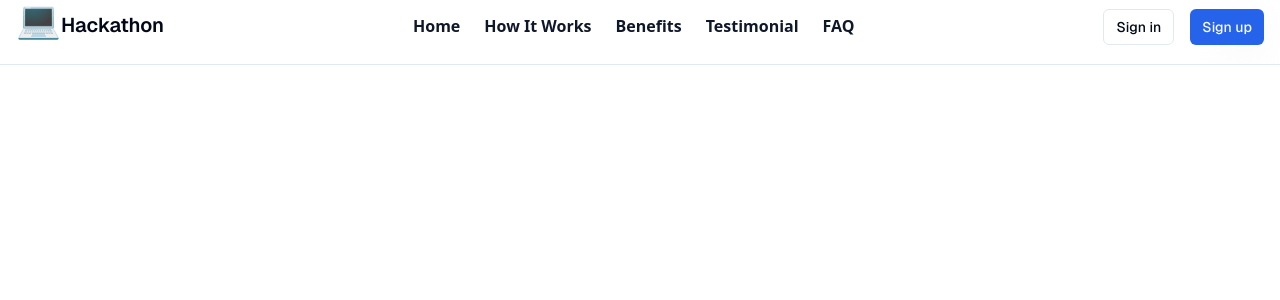
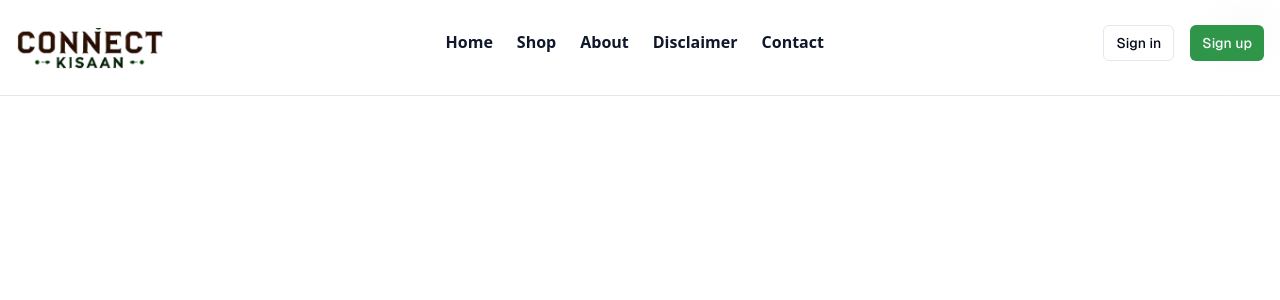
Before and after one commit to introvert-learnernb/hackathon-frontend, a Next.js app: page / in a window 1280 px wide. Shown: the top 300 px of the page. Built offline with nearby package versions, Linux system fonts and the light colour scheme.

Commit message:
Navbar Changed , Primary Color changed to Green , Navbar issue has solved

```diff
--- a/src/app/(app)/shop/page.jsx
+++ b/src/app/(app)/shop/page.jsx
@@ -73,12 +73,12 @@ const Shop = () => {
 
   return (
     <>
-      <div className="container px-5 bg-yellow-400 text-black w-full h-20 flex justify-center items-center font-bold text-3xl">
+      <div className=" px-5 bg-primary text-white w-full h-20 flex justify-center items-center font-bold text-3xl tracking-wide uppercase">
         Shop Page
       </div>
       <div className="main-container grid grid-cols-12 gap-8 px-6 py-8 bg-gray-50">
         <div className="col-span-3 bg-white rounded-lg shadow-md">
-          <h2 className="text-lg font-semibold text-yellow-400 mb-4 bg-black p-3 text-center w-full rounded-t-3xl">
+          <h2 className="text-lg font-semibold text-white mb-4 bg-primary p-3 text-center w-full rounded-t-3xl tracking-wider">
             Filters
           </h2>
           <Categories onCategoryChange={handleCategoryChange} />
@@ -93,7 +93,7 @@ const Shop = () => {
                 placeholder="Search products..."
                 value={searchTerm}
                 onChange={(e) => setSearchTerm(e.target.value)}
-                className="w-full p-3 border rounded-lg shadow focus:outline-none focus:ring-2 focus:ring-green-500"
+                className="w-full p-3 border rounded-lg shadow focus:outline-none focus:ring-2 focus:ring-primary"
               />
               <FaSearch className="absolute top-1/2 right-4 transform -translate-y-1/2 text-gray-400" />
             </div>
--- a/src/app/globals.css
+++ b/src/app/globals.css
@@ -61,7 +61,7 @@ p {
     --card-foreground: 222.2 84% 4.9%;
     --popover: 0 0% 100%;
     --popover-foreground: 222.2 84% 4.9%;
-    --primary: 221.2 83.2% 53.3%;
+    --primary: 135 52.4% 38.4%;
     --primary-foreground: 210 40% 98%;
     --secondary: 210 40% 96.1%;
     --secondary-foreground: 222.2 47.4% 11.2%;
--- a/src/app/layout.tsx
+++ b/src/app/layout.tsx
@@ -5,10 +5,11 @@ import { ThemeProvider } from "next-themes";
 import "./globals.css";
 import { ToastContainer } from "react-toastify";
 import "react-toastify/dist/ReactToastify.css";
+import Header from "@/components/homeComponents/header";
 
 export const metadata = {
-  title: "Hackathon frontend",
-  description: "Best hackathon prject",
+  title: "Connect किसान",
+  description: "KEC Hackathon 32 Hours",
 };
 
 export default function RootLayout({
@@ -29,6 +30,7 @@ export default function RootLayout({
           <div className="flex fixed right-4 top-4 z-10">
             <ThemeSwitcher />
           </div>
+          <Header />
           {children}
         </ThemeProvider>
       </body>
--- a/src/app/page.tsx
+++ b/src/app/page.tsx
@@ -4,7 +4,6 @@ import Hero from "@/components/homeComponents/hero";
 export default async function Index() {
   return (
     <>
-      <Header />
       <Hero />
     </>
   );
--- a/src/components/Home/categories.jsx
+++ b/src/components/Home/categories.jsx
@@ -33,7 +33,7 @@ const Categories = ({ onCategoryChange = () => {} }) => {
 
   return (
     <div className="categories bg-white p-4 rounded-lg ">
-      <h3 className="text-xl font-bold mb-4 pl-2 border-l-4 border-yellow-400">
+      <h3 className="text-xl font-bold mb-4 pl-2 border-l-4 border-primary">
         Product Categories
       </h3>
       <ul className="space-y-2">
--- a/src/components/Home/rating.jsx
+++ b/src/components/Home/rating.jsx
@@ -24,7 +24,7 @@ const Ratings = ({ onRatingSelect }) => {
 
   return (
     <div className="ratings bg-white p-4 rounded-lg mt-6">
-      <h3 className="text-xl font-semibold mb-4 pl-2 border-l-4 border-yellow-400">
+      <h3 className="text-xl font-semibold mb-4 pl-2 border-l-4 border-primary">
         Ratings
       </h3>
 
@@ -38,7 +38,7 @@ const Ratings = ({ onRatingSelect }) => {
               name="rating"
               value={stars}
               checked={selectedRating === stars}
-              className="h-4 w-4 text-green-500 border-gray-300 rounded focus:ring-green-500"
+              className="h-4 w-4 text-primary border-gray-300 rounded focus:ring-primary"
               onChange={() => handleRatingChange(stars)}
             />
             <label
@@ -47,7 +47,7 @@ const Ratings = ({ onRatingSelect }) => {
             >
               {Array.from({ length: 5 }, (_, starIndex) =>
                 starIndex < stars ? (
-                  <FaStar key={starIndex} className="text-yellow-400" />
+                  <FaStar key={starIndex} className="text-primary" />
                 ) : (
                   <FaRegStar key={starIndex} className="text-gray-300" />
                 )
@@ -58,7 +58,7 @@ const Ratings = ({ onRatingSelect }) => {
       </ul>
 
       <button
-        className="mt-8 bg-green-500 border-2 border-transparent text-white px-5 py-2 rounded-lg hover:bg-transparent hover:border-2 hover:border-green-500 hover:text-green-500 transition-all duration-300"
+        className="mt-8 bg-primary border-2 border-transparent text-white px-5 py-2 rounded-lg hover:bg-transparent hover:border-2 hover:border-primary hover:text-primary transition-all duration-300"
         onClick={handleClearFilter}
       >
         Clear Filter
--- a/src/components/homeComponents/header.tsx
+++ b/src/components/homeComponents/header.tsx
@@ -6,16 +6,24 @@ import { Menu } from "lucide-react";
 import { Button } from "@/components/ui/button";
 import { Sheet, SheetContent, SheetTrigger } from "@/components/ui/sheet";
 import AuthButton from "../extra/header-auth";
+import Image from "next/image";
 
 export default function Header() {
   const [isOpen, setIsOpen] = React.useState(false);
 
   return (
-    <header className="sticky top-0 z-50 w-full border-b bg-transparent backdrop-blur-[20px]">
+    <header className="sticky top-0 z-50 w-full border-b bg-transparent backdrop-blur-[20px] h-24 flex items-center justify-center">
       <div className="container mx-auto flex h-16 items-baseline justify-between px-4">
         <Link href="/" className="flex items-baseline">
-          <span className="h-8 text-4xl">💻</span>
-          <span className="text-xl font-semibold">Hackathon</span>
+          <span className="h-8 text-4xl">
+            <Image
+            alt="logo"
+            width={150}
+            height={150}
+            src={"/Logo.png"}
+            className="mt-3"
+            />
+          </span>
         </Link>
 
         {/* Desktop Navigation */}
@@ -27,28 +35,28 @@ export default function Header() {
             Home
           </Link>
           <Link
-            href="#how-it-works"
+            href="/shop"
             className="text-md font-semibold font-sans text-secondary-foreground hover:text-primary transition-colors"
           >
-            How It Works
+            Shop
           </Link>
           <Link
-            href="#benefits"
+            href="/about"
             className="text-md font-semibold font-sans text-secondary-foreground hover:text-primary transition-colors"
           >
-            Benefits
+            About
           </Link>
           <Link
-            href="#testimonials"
+            href="/disclaimer"
             className="text-md font-semibold font-sans text-secondary-foreground hover:text-primary transition-colors"
           >
-            Testimonial
+            Disclaimer
           </Link>
           <Link
-            href="#faq"
+            href="/contact"
             className="text-md font-semibold font-sans text-secondary-foreground hover:text-primary transition-colors"
           >
-            FAQ
+            Contact
           </Link>
         </nav>
 
@@ -80,32 +88,32 @@ export default function Header() {
                 Home
               </Link>
               <Link
-                href="#how-it-works"
+                href="/shop"
                 className="text-sm font-medium text-muted-foreground hover:text-primary transition-colors"
                 onClick={() => setIsOpen(false)}
               >
-                How It Works
+                Shop
               </Link>
               <Link
-                href="/benefits"
+                href="/about"
                 className="text-sm font-medium text-muted-foreground hover:text-primary transition-colors"
                 onClick={() => setIsOpen(false)}
               >
-                Benefits
+                About
               </Link>
               <Link
-                href="#testimonials"
+                href="/disclaimer"
                 className="text-sm font-medium text-muted-foreground hover:text-primary transition-colors"
                 onClick={() => setIsOpen(false)}
               >
-                Testimonial
+                Disclaimer
               </Link>
               <Link
-                href="#faq"
+                href="/contact"
                 className="text-sm font-medium text-muted-foreground hover:text-primary transition-colors"
                 onClick={() => setIsOpen(false)}
               >
-                FAQ
+                Contact
               </Link>
               <Button
                 variant="default"
@@ -121,7 +129,7 @@ export default function Header() {
                 className="w-full justify-start"
                 onClick={() => setIsOpen(false)}
               >
-                g<Link href="/sign-up">Sign up</Link>
+                <Link href="/sign-up">Sign up</Link>
               </Button>
             </div>
           </SheetContent>
```
Also changed, not shown: src/app/(app)/shop/[productsId]/page.jsx (+12 -12 lines), public/Logo.png (added).
